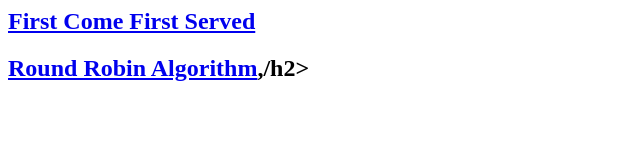
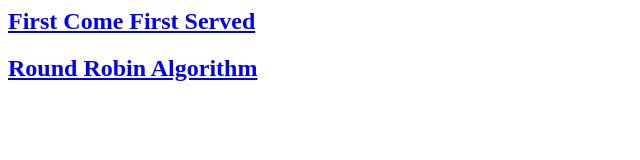
Before and after one commit to SisayDr/cpu-scheduling-algorithms, a plain HTML site: page index.html in a window 1280 px wide. Shown: the full height of the page, 0-640 px from the left. Drawn offline with Linux system fonts and the light colour scheme.

Commit message:
Update index.html

```diff
--- a/index.html
+++ b/index.html
@@ -1,2 +1,2 @@
 <h2><a href="./FCFS.html">First Come First Served</a></h2>
-<h2><a href="./Round-Robin11.html">Round Robin Algorithm</a>,/h2>
+<h2><a href="./Round-Robin11.html">Round Robin Algorithm</a></h2>
```
